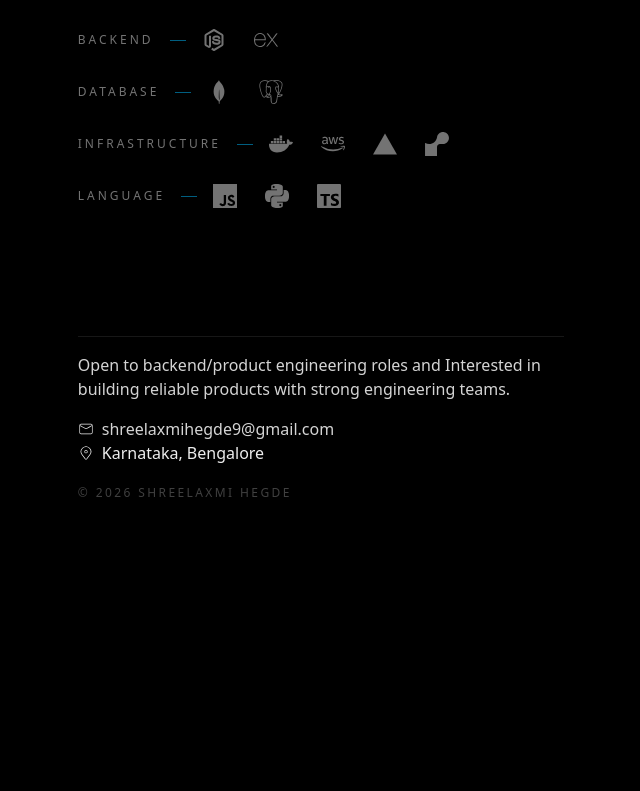
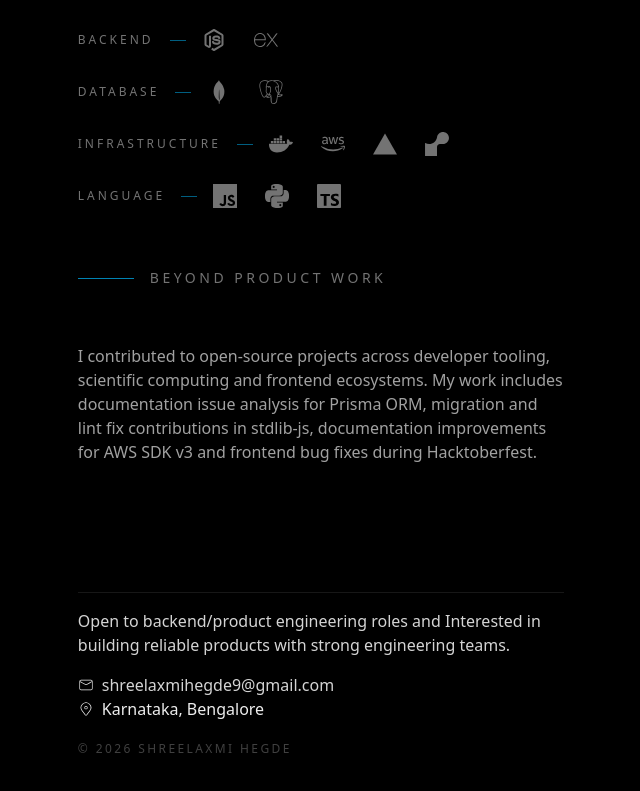
Before and after one commit to ShreelaxmiHegde/po-v3, a Next.js app: page / in a window 1280 px wide. Shown: the part 1110-1901 px from the top of the page, without its empty margins (319-959 px from the left). Before the commit the page ends 1771 px from the top, so only its background shows below. Built offline with nearby package versions, Linux system fonts and the light colour scheme.

Commit message:
add opensource contribution section

```diff
--- /dev/null
+++ b/app/components/Ossc.tsx
@@ -0,0 +1,19 @@
+import SectionHeading from "../shared/SectionHeading";
+
+
+export default function TechStack() {
+  return (
+    <section className="mt-15">
+      <SectionHeading title="Beyond Product work" />
+
+      <div className="space-y-5 text-neutral-400">
+        <p>I contributed to open-source projects across developer tooling,
+          scientific computing and frontend ecosystems. My work includes
+          documentation issue analysis for Prisma ORM, migration and
+          lint fix contributions in stdlib-js, documentation improvements
+          for AWS SDK v3 and frontend bug fixes during Hacktoberfest.</p>
+      </div>
+
+    </section >
+  )
+}
--- a/app/page.tsx
+++ b/app/page.tsx
@@ -4,6 +4,7 @@ import Footer from "./shared/Footer";
 import Hero from "./components/Hero";
 import Projects from "./components/Projects";
 import TechStack from "./components/TechStack";
+import Ossc from "./components/Ossc"
 
 export default function Home() {
   return (
@@ -12,6 +13,7 @@ export default function Home() {
         <Hero />
         <Projects />
         <TechStack />
+        <Ossc />
         <Navbar />
         <Footer />
       </div>
```
